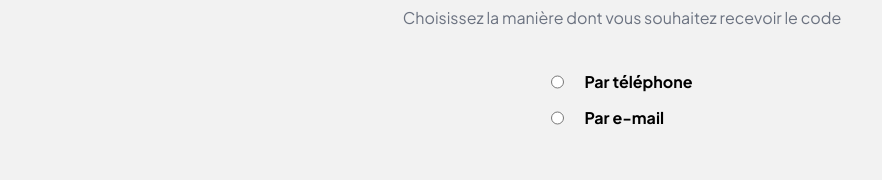
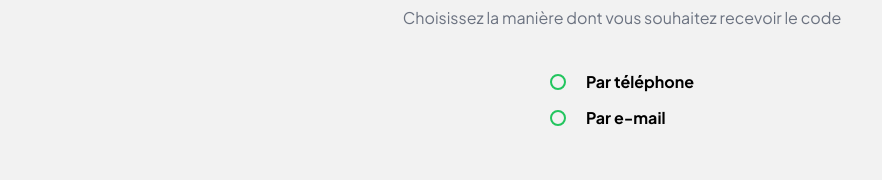
Before and after one commit to Black221/samakaayit-front, a React (Vite) app: page /connexion-choisir-methode in a window 1280 px wide. Shown: the part 413-593 px from the top of the page, without its empty margins (48-930 px from the left). Built offline with nearby package versions, Linux system fonts and the light colour scheme.

Commit message:
Update Register, ChooseAlternateMethod, and SMSVerification components for route handling and simulation

```diff
--- a/src/auth/Register/ChooseAlternateMethod.jsx
+++ b/src/auth/Register/ChooseAlternateMethod.jsx
@@ -1,13 +1,15 @@
 import React, { useState } from 'react';
 import Button from "../../components/Button";
 import { BiLoaderCircle } from "react-icons/bi";
-import { useNavigate } from 'react-router-dom';
+import { useLocation, useNavigate } from 'react-router-dom';
 
 function ChooseAlternateMethod() {
 
     const [selectedMethod, setSelectedMethod] = useState('');
     const [loading, setLoading] = useState(false);
     const navigate = useNavigate();
+    const location = useLocation();
+    const { formData } = location.state || {}; // Récupérer les données du formulaire depuis la navigation
 
     const handleSubmit = (e) => {
         e.preventDefault();
@@ -17,7 +19,11 @@ function ChooseAlternateMethod() {
         // Simulation de la vérification du code
         setTimeout(() => {
             setLoading(false);
-            navigate('/connexion-confirmation'); // Remplacez ceci par la logique réelle
+            if (selectedMethod === 'Par téléphone') {
+                navigate('/connexion-confirmation-sms', { state: { formData, selectedMethod } });
+            } else if (selectedMethod === 'Par e-mail') {
+                navigate('/connexion-confirmation-email', { state: { formData, selectedMethod } });
+            }
 
             // Logique pour vérifier le code
         }, 2000); // Remplacez ceci par la logique réelle
@@ -38,35 +44,36 @@ function ChooseAlternateMethod() {
                     </div>
 
                     <div className="flex flex-col gap-5">
-                        {/* Form with input */}
                         <form onSubmit={handleSubmit} className="flex flex-col gap-5 justify-center items-center w-full max-w-4xl px-4 md:px-8">
                             <div className="flex flex-col gap-3">
-                                <label className='flex gap-5 font-bold'>
+                                <label className="flex gap-5 font-bold items-center">
                                     <input
                                         type="radio"
                                         name="method"
                                         value="phone"
                                         onChange={() => setSelectedMethod('Par téléphone')}
+                                        className={`w-4 h-4 appearance-none border-2 border-green-500 rounded-full checked:bg-green-500 checked:border-green-500 checked:ring-1 checked:ring-green-500 checked:ring-offset-4 checked:ring-offset-white`}
                                     />
                                     Par téléphone
                                 </label>
-                                <label className='flex gap-5 font-bold'>
+                                <label className="flex gap-5 font-bold items-center">
                                     <input
                                         type="radio"
                                         name="method"
                                         value="email"
                                         onChange={() => setSelectedMethod('Par e-mail')}
+                                        className={`w-4 h-4 appearance-none border-2 border-green-500 rounded-full checked:bg-green-500 checked:border-green-500 checked:ring-1 checked:ring-green-500 checked:ring-offset-4 checked:ring-offset-white`}
                                     />
                                     Par e-mail
                                 </label>
                             </div>
 
                             <Button
-                                disabled={loading}
+                                disabled={loading || !selectedMethod}
                                 className="bg-[#00AF41] text-white w-full h-14 md:w-[350px] rounded-full mt-10 cursor-pointer"
                                 label={loading ? <BiLoaderCircle size={20} className="animate-spin" /> : "Envoyer le code"}
                             />
-                            <a href="/connexion-choisir-methode" className='text-[#00AF41] underline font-bold'>Annuler</a>
+                            <a href="/inscription" className='text-[#00AF41] underline font-bold'>Annuler</a>
                         </form>
                     </div>
                 </div>
--- a/src/main.tsx
+++ b/src/main.tsx
@@ -29,7 +29,7 @@ ReactDOM.createRoot(document.getElementById('root')!).render(
 
 							<Route  element={<IsAuth />}>
 								<Route path='/connexion' element={<Login />} />
-								<Route path='/connexion-confirmation' element={<SmsVerification />} />
+								<Route path='/connexion-confirmation-sms' element={<SmsVerification />} />
 								<Route path='/connexion-choisir-methode' element={<ChooseAlternateMethod />} />
 							</Route>
 							<Route path='/inscription' element={<Register />} />
```
